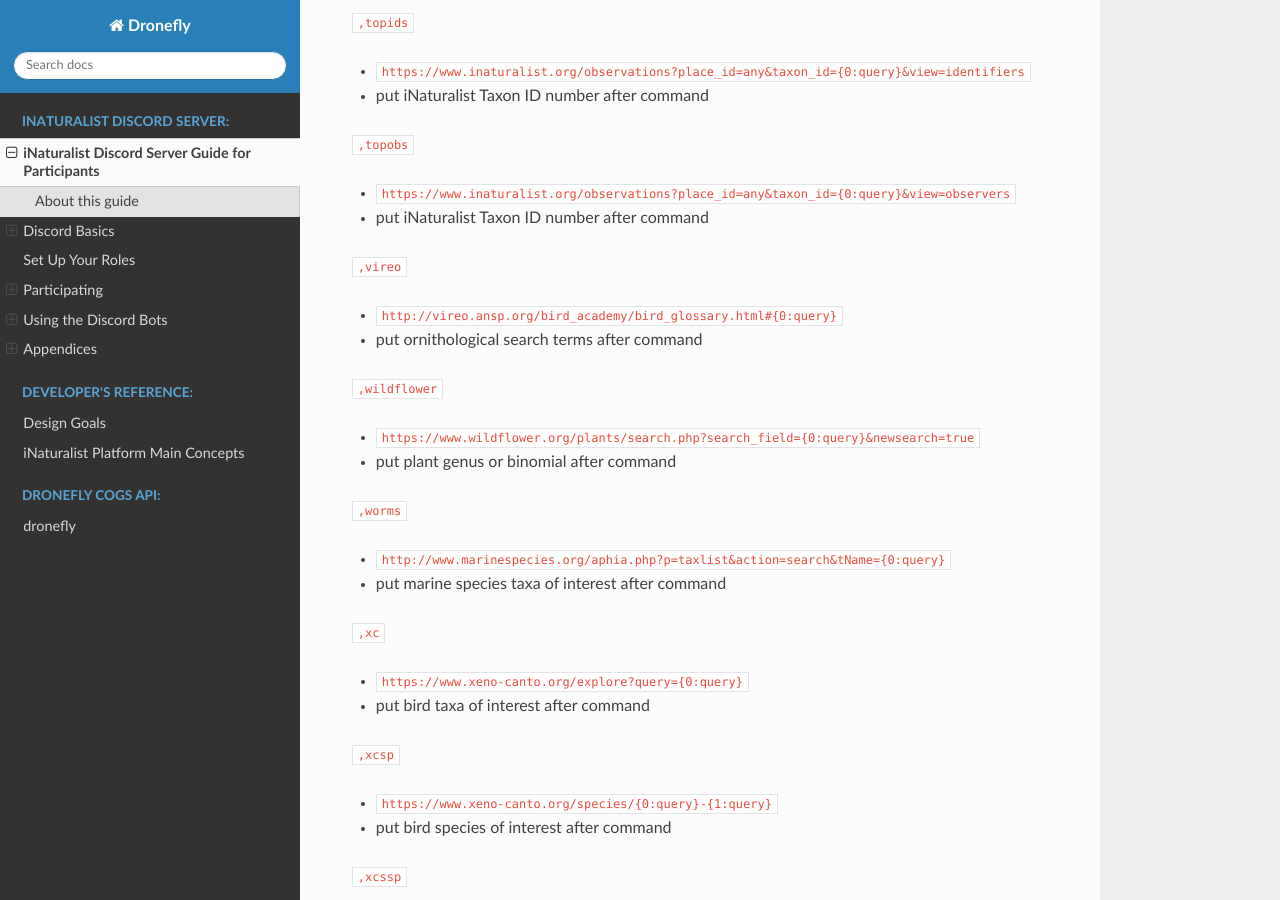
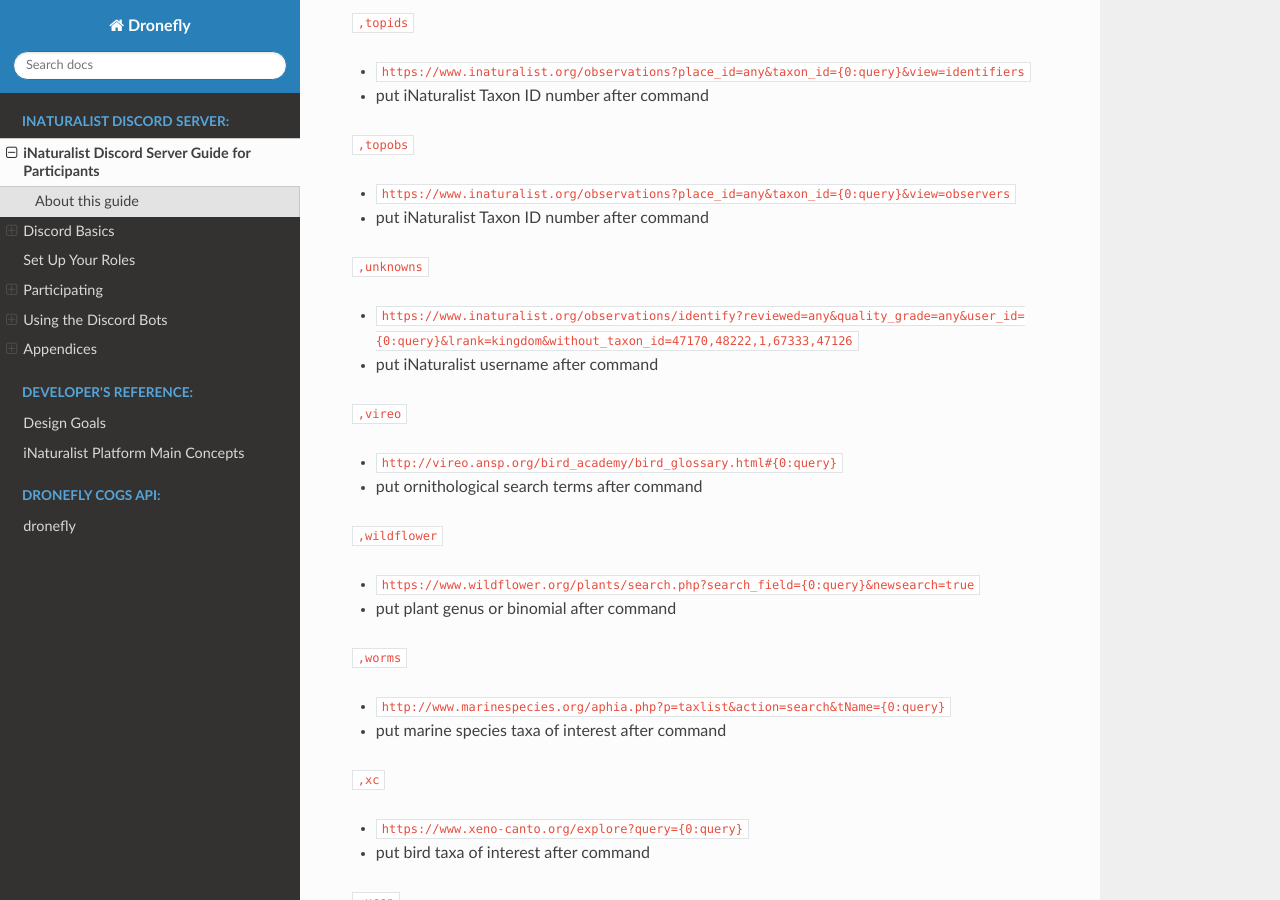
Before and after one commit to dronefly-garden/dronefly-doc, a Sphinx documentation site: the page built from docs/guide_for_participants.rst, in a window 1280 px wide and 900 px high, scrolled down 25241 px. Built offline with Sphinx 7.4.7 and the Read the Docs theme 2.0.0, drawn with Linux system fonts in a browser that asks for light colours.

Commit message:
Update guide_for_participants.rst
Added unknowns customcom

```diff
--- a/docs/guide_for_participants.rst
+++ b/docs/guide_for_participants.rst
@@ -812,6 +812,11 @@
 - ``https://www.inaturalist.org/observations?place_id=any&taxon_id={0:query}&view=observers``
 - put iNaturalist Taxon ID number after command
 
+``,unknowns``
+
+- ``https://www.inaturalist.org/observations/identify?reviewed=any&quality_grade=any&user_id={0:query}&lrank=kingdom&without_taxon_id=47170,48222,1,67333,47126``
+- put iNaturalist username after command
+
 ``,vireo``
 
 - ``http://vireo.ansp.org/bird_academy/bird_glossary.html#{0:query}``
```
